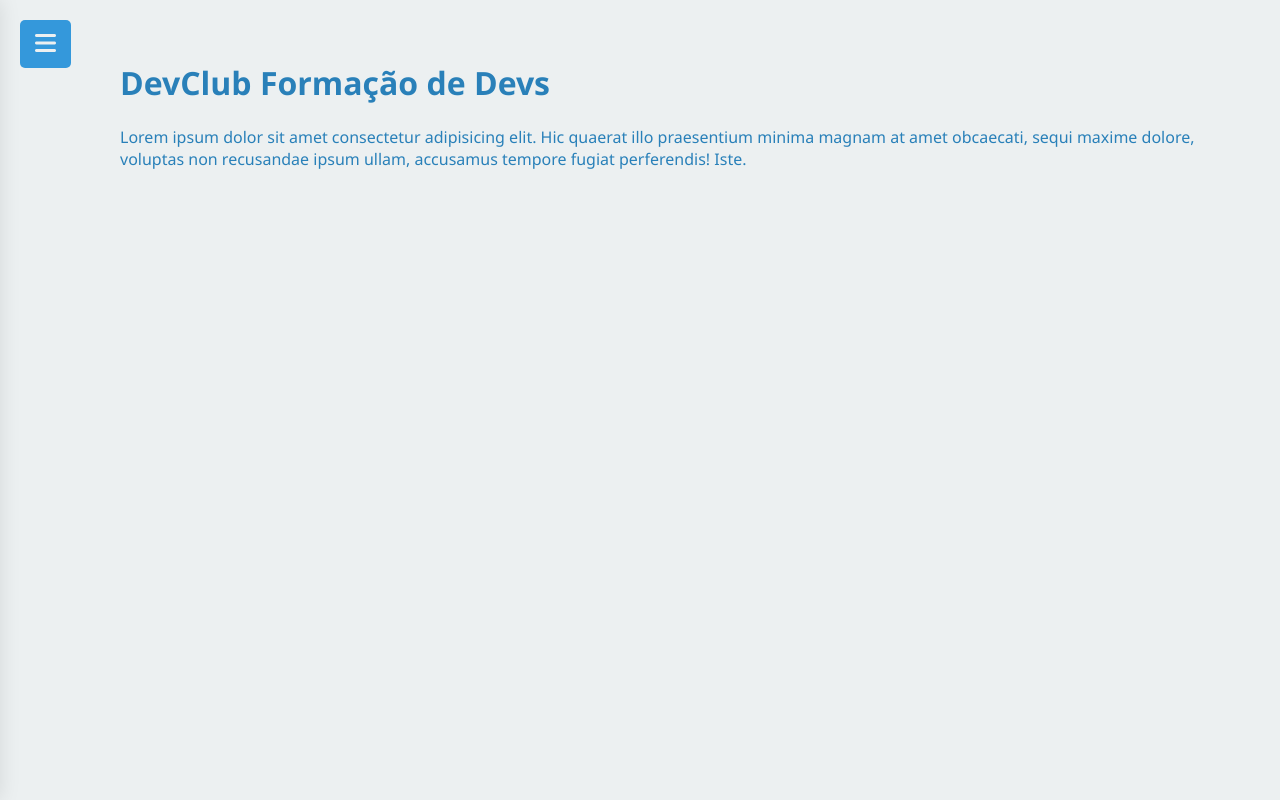
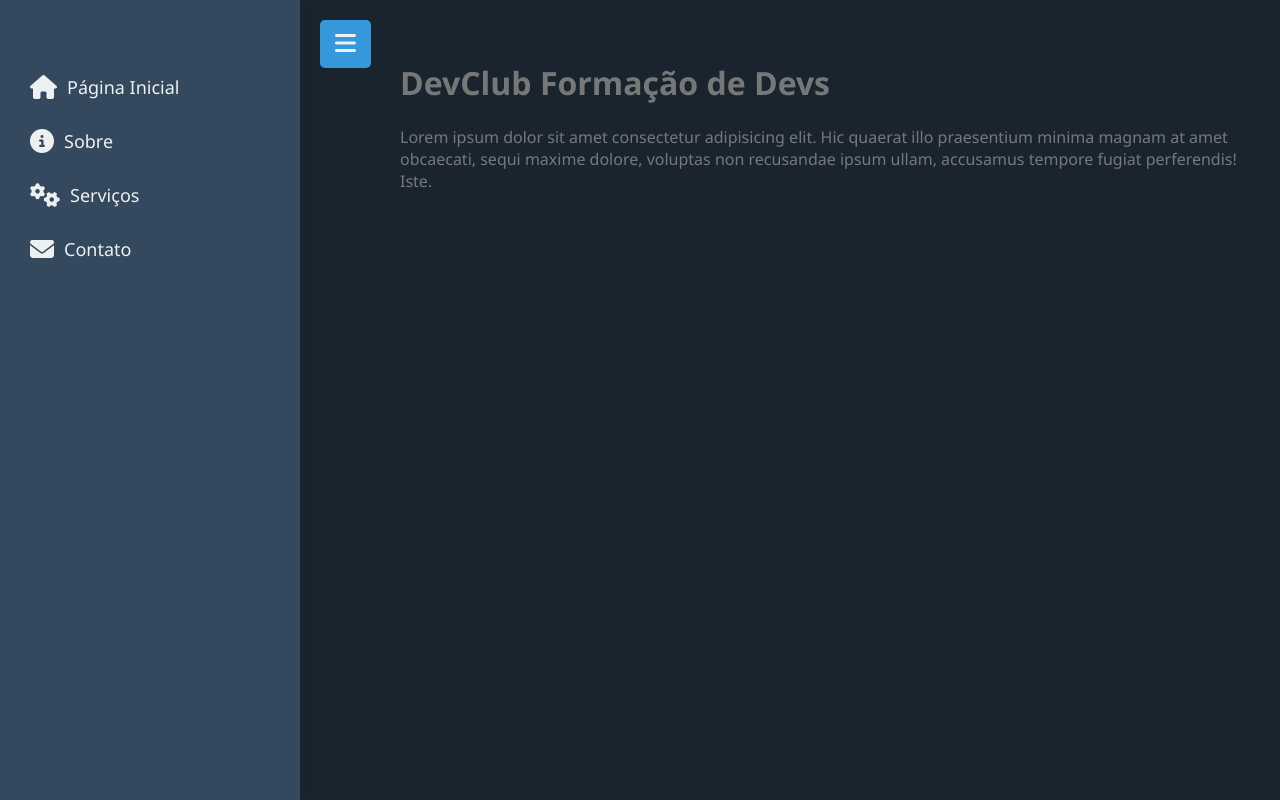
Before and after one commit to marcusvinicius33/NewProject, a plain HTML site: page projeto003/index.html in a window 1280 px wide. Both pictures are taken after a click on the button 45 px from the left and 44 px from the top of the page. Drawn offline with Linux system fonts and the light colour scheme.

Commit message:
atualizando

```diff
--- a/projeto003/index.html
+++ b/projeto003/index.html
@@ -16,7 +16,7 @@
         <i class="fa-solid fa-bars"></i>
     </button>
 
-    <nav class="menu-lateral ">
+    <nav class="menu-lateral">
         <ul>
             <li>
                 <a href="#">
@@ -55,5 +55,5 @@
 
 
 </body>
-
+<script src="script.js"></script>
 </html>
--- /dev/null
+++ b/projeto003/script.js
@@ -0,0 +1,20 @@
+const buttonMenu = document.querySelector('.button-menu')
+const menuLateral = document.querySelector('.menu-lateral')
+const background = document.querySelector('.background')
+const conteudo = document.querySelector('.conteudo')
+
+buttonMenu.addEventListener('click', () =>{
+    menuLateral.classList.toggle('ativo')
+    buttonMenu.classList.toggle('ativo')
+    conteudo.classList.toggle('ativo')
+    background.classList.toggle('ativo') /*toggle: "alterna" o token, removendo-o (remove) se estiver presente e adicionando-o (add) se não estiver presente.*/
+    document.body.style.backgroundColor = menuLateral.classList.contains('ativo') ? '#34495e' : '#ecf0f1'
+})
+
+background.addEventListener('click', () => {
+    menuLateral.classList.remove('ativo')
+    buttonMenu.classList.remove('ativo')
+    conteudo.classList.remove('ativo')
+    background.classList.remove('ativo')
+    document.body.style.backgroundColor = '#ecf0f1'
+})
--- a/projeto003/styles.css
+++ b/projeto003/styles.css
@@ -10,19 +10,21 @@
     padding: 0;
     font-family: 'Segoe UI', Tahoma, Geneva, Verdana, sans-serif;
     background-color: var(--text-color);
+    transition: background-color 0.5s ease;
 }
 .button-menu {
     background-color: var(--primary-color);
     position: fixed;
     left: 20px;
     top: 20px;
-    z-index: 3;
+    z-index: 6;
     border-radius: 5px;
     font-size: 24px;
     border: none;
     padding: 10px 15px;
     cursor: pointer;
     color: var(--text-color);
+    transition: all 0.5 ease;
 }
 .button-menu:hover {
     background-color: var(--secondary-color);
@@ -37,8 +39,9 @@
     width: 300px;
     height: 100%;
     background-color: var(--background-color);
-    z-index: 2;
+    z-index: 5;
     box-shadow: 0 0 20px rgba(0, 0, 0, 0.1);
+    transition: all 0.5s cubic-bezier(0.68, -0.55, 0.27, 1.55);
 }
 .menu-lateral.ativo {
     left: 0;
@@ -86,8 +89,12 @@
 .conteudo {
     margin-left: 80px;
     padding: 40px;
-    color: var(--secondary-color);
+    color: var(--text-secondary-color);
+    background-color: var(--text-color);
 }
 .conteudo.ativo {
-    margin-left: 320px;
+    margin-left: 360px;
+    background-color: var(--background-color);
+    color: var(--text-color);
+    transition: all 0.5s ease;
 }
```
